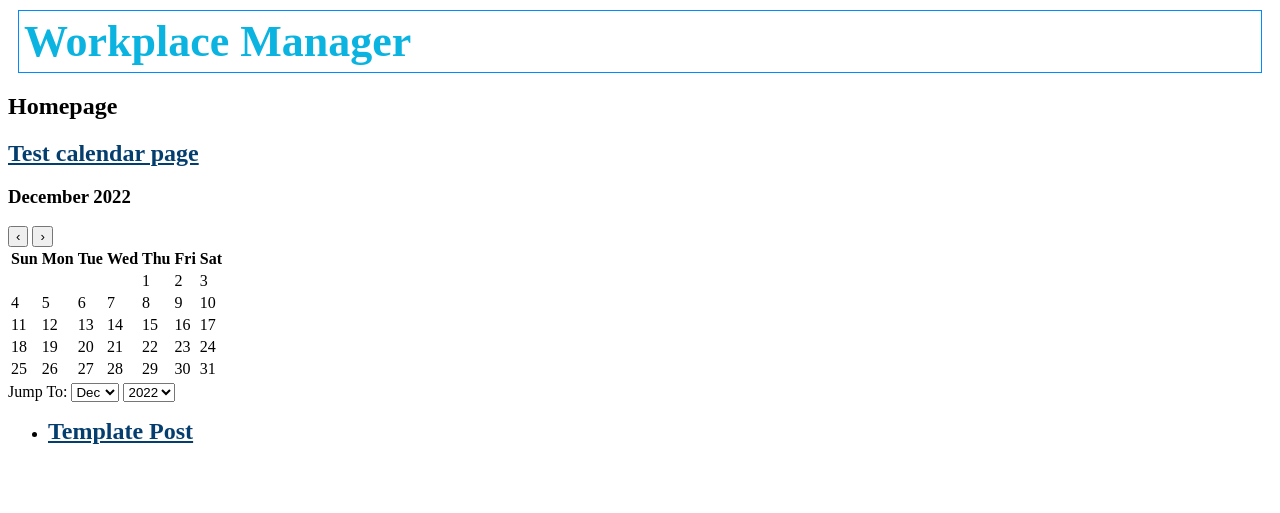
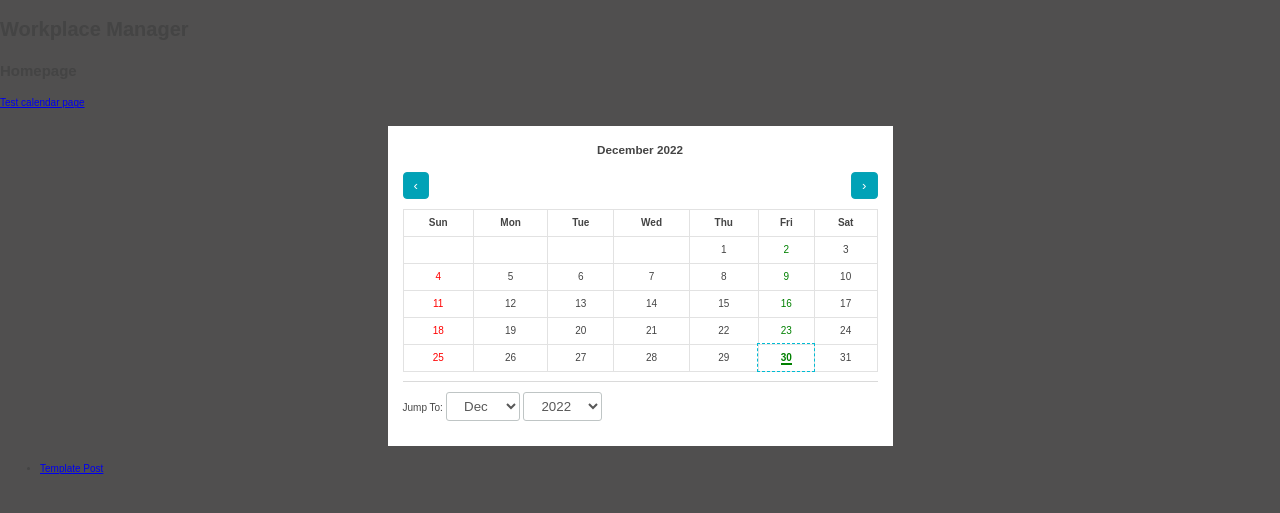
Before and after one commit to vic-mva2022/vic-mva2022.github.io, a Jekyll site: the page built from index.html, in a window 1280 px wide. Shown: the top 513 px of the page. Built offline with Jekyll 4.4.1, drawn with Linux system fonts in a browser that asks for light colours.

Commit message:
edit style sheet

```diff
--- a/_layouts/default.html
+++ b/_layouts/default.html
@@ -3,7 +3,7 @@
     <head>
         <meta charset="UTF-8" />
         <title>{{ site.title }}</title>
-        <link rel="stylesheet" href="/assets/css/default_style.css" />
+        <link rel="stylesheet" href="/assets/css/calendar_style_bis.css" />
     </head>
     <body>
         <h1>{{ site.title }}</h1>
```
